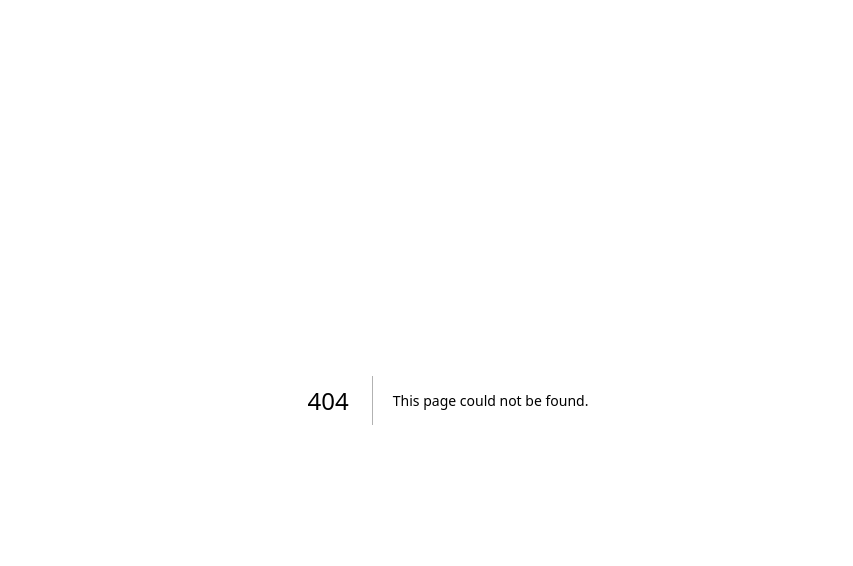
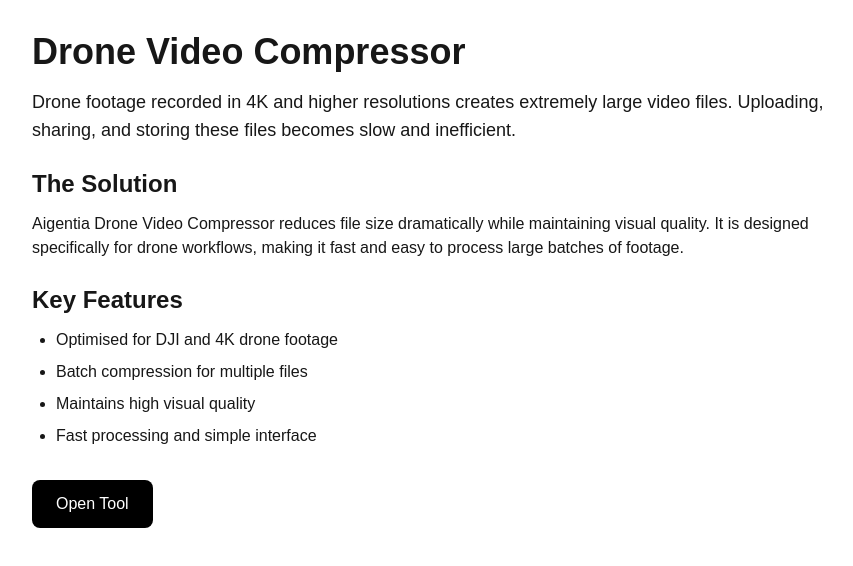
Before and after one commit to DRycroft/aigentia-seo, a Next.js app: page /products/drone-video-compressor in a window 1280 px wide. Before the commit this address had no page. Shown: the top 566 px of the page, without its empty margins (192-1045 px from the left). Built offline with nearby package versions, Linux system fonts and the light colour scheme.

Commit message:
Initial SEO layer

```diff
--- a/app/page.tsx
+++ b/app/page.tsx
@@ -1,65 +1,29 @@
-import Image from "next/image";
-
 export default function Home() {
   return (
-    <div className="flex flex-col flex-1 items-center justify-center bg-zinc-50 font-sans dark:bg-black">
-      <main className="flex flex-1 w-full max-w-3xl flex-col items-center justify-between py-32 px-16 bg-white dark:bg-black sm:items-start">
-        <Image
-          className="dark:invert"
-          src="/next.svg"
-          alt="Next.js logo"
-          width={100}
-          height={20}
-          priority
-        />
-        <div className="flex flex-col items-center gap-6 text-center sm:items-start sm:text-left">
-          <h1 className="max-w-xs text-3xl font-semibold leading-10 tracking-tight text-black dark:text-zinc-50">
-            To get started, edit the page.tsx file.
-          </h1>
-          <p className="max-w-md text-lg leading-8 text-zinc-600 dark:text-zinc-400">
-            Looking for a starting point or more instructions? Head over to{" "}
-            <a
-              href="https://vercel.com/templates?framework=next.js&utm_source=create-next-app&utm_medium=appdir-template-tw&utm_campaign=create-next-app"
-              className="font-medium text-zinc-950 dark:text-zinc-50"
-            >
-              Templates
-            </a>{" "}
-            or the{" "}
-            <a
-              href="https://nextjs.org/learn?utm_source=create-next-app&utm_medium=appdir-template-tw&utm_campaign=create-next-app"
-              className="font-medium text-zinc-950 dark:text-zinc-50"
-            >
-              Learning
-            </a>{" "}
-            center.
-          </p>
-        </div>
-        <div className="flex flex-col gap-4 text-base font-medium sm:flex-row">
+    <main className="max-w-4xl mx-auto p-8">
+      <h1 className="text-4xl font-bold mb-4">
+        Aigentia AI Software Tools
+      </h1>
+
+      <p className="text-lg mb-6">
+        Practical AI-powered tools for image optimisation, video compression,
+        and business automation. Built to solve real problems.
+      </p>
+
+      <h2 className="text-2xl font-semibold mt-8 mb-4">
+        Featured Tools
+      </h2>
+
+      <ul className="space-y-3">
+        <li>
           <a
-            className="flex h-12 w-full items-center justify-center gap-2 rounded-full bg-foreground px-5 text-background transition-colors hover:bg-[#383838] dark:hover:bg-[#ccc] md:w-[158px]"
-            href="https://vercel.com/new?utm_source=create-next-app&utm_medium=appdir-template-tw&utm_campaign=create-next-app"
-            target="_blank"
-            rel="noopener noreferrer"
+            href="/products/drone-video-compressor"
+            className="text-blue-600 underline"
           >
-            <Image
-              className="dark:invert"
-              src="/vercel.svg"
-              alt="Vercel logomark"
-              width={16}
-              height={16}
-            />
-            Deploy Now
+            Drone Video Compressor
           </a>
-          <a
-            className="flex h-12 w-full items-center justify-center rounded-full border border-solid border-black/[.08] px-5 transition-colors hover:border-transparent hover:bg-black/[.04] dark:border-white/[.145] dark:hover:bg-[#1a1a1a] md:w-[158px]"
-            href="https://nextjs.org/docs?utm_source=create-next-app&utm_medium=appdir-template-tw&utm_campaign=create-next-app"
-            target="_blank"
-            rel="noopener noreferrer"
-          >
-            Documentation
-          </a>
-        </div>
-      </main>
-    </div>
+        </li>
+      </ul>
+    </main>
   );
 }
--- /dev/null
+++ b/app/products/drone-video-compressor/page.tsx
@@ -0,0 +1,51 @@
+export const metadata = {
+  title: "Drone Video Compressor | Reduce DJI File Size Without Losing Quality",
+  description:
+    "Compress large drone video files quickly without noticeable quality loss. Designed for DJI footage and high-resolution video workflows.",
+};
+
+export default function DroneVideoCompressor() {
+  return (
+    <main className="max-w-4xl mx-auto p-8">
+      <h1 className="text-4xl font-bold mb-4">
+        Drone Video Compressor
+      </h1>
+
+      <p className="text-lg mb-6">
+        Drone footage recorded in 4K and higher resolutions creates extremely
+        large video files. Uploading, sharing, and storing these files becomes
+        slow and inefficient.
+      </p>
+
+      <h2 className="text-2xl font-semibold mt-6 mb-3">
+        The Solution
+      </h2>
+
+      <p className="mb-6">
+        Aigentia Drone Video Compressor reduces file size dramatically while
+        maintaining visual quality. It is designed specifically for drone
+        workflows, making it fast and easy to process large batches of footage.
+      </p>
+
+      <h2 className="text-2xl font-semibold mt-6 mb-3">
+        Key Features
+      </h2>
+
+      <ul className="list-disc pl-6 space-y-2">
+        <li>Optimised for DJI and 4K drone footage</li>
+        <li>Batch compression for multiple files</li>
+        <li>Maintains high visual quality</li>
+        <li>Fast processing and simple interface</li>
+      </ul>
+
+      <div className="mt-8">
+        <a
+          href="https://aigentia.io/products/drone-video-compressor"
+          className="bg-black text-white px-6 py-3 rounded-lg inline-block"
+        >
+          Open Tool
+        </a>
+      </div>
+    </main>
+  );
+}
```
